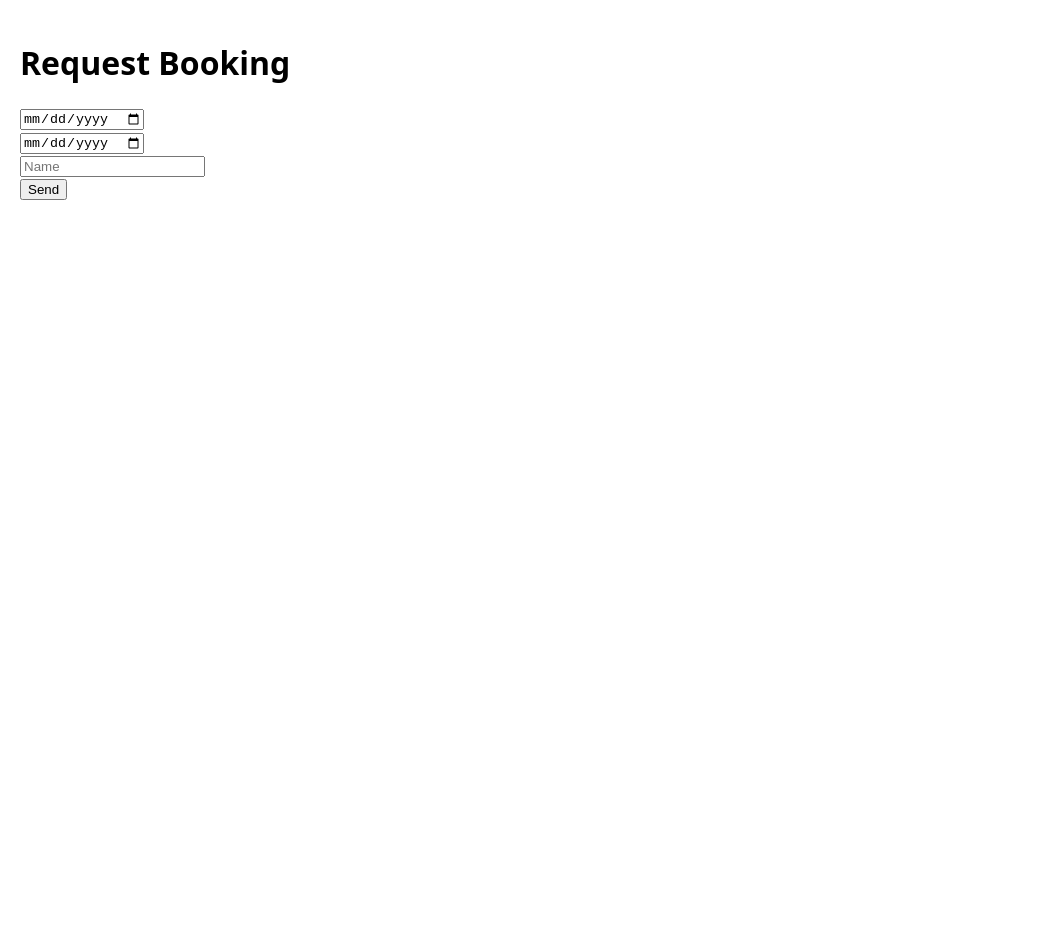
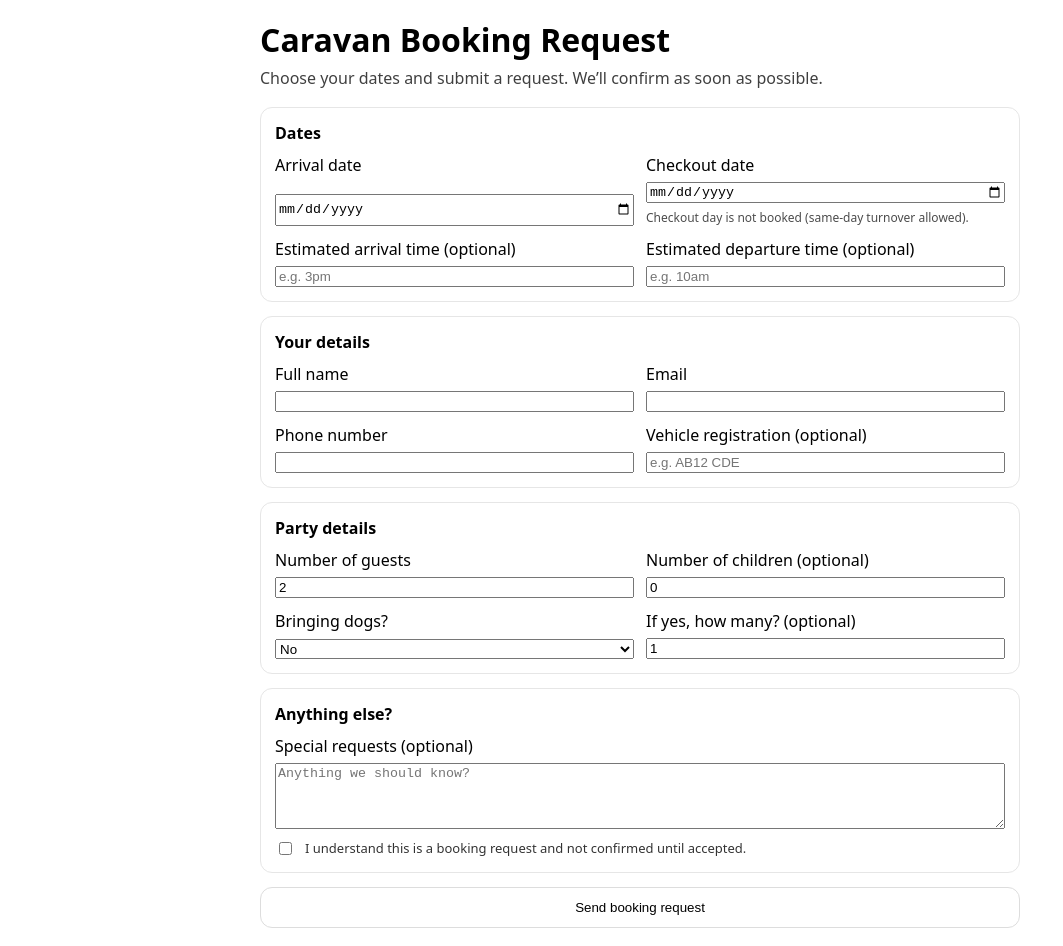
Before and after one commit to Liamdlking/Kingscaravan, a Next.js app: page /book in a window 1280 px wide. Shown: the whole page, without its empty margins (0-1063 px from the left). Before the commit the page ends 800 px from the top, so only its background shows below. Built offline with nearby package versions, Linux system fonts and the light colour scheme.

Commit message:
Refactor Book component to BookPage with enhanced form
Refactor booking form to improve structure and add additional fields for user input.

```diff
--- a/app/book/page.tsx
+++ b/app/book/page.tsx
@@ -1,34 +1,199 @@
+"use client";
 
-'use client';
-import { useState } from 'react';
+import React, { useState } from "react";
 
-export default function Book() {
-  const [msg, setMsg] = useState("");
+export default function BookPage() {
+  const [sending, setSending] = useState(false);
+  const [msg, setMsg] = useState<string>("");
 
-  async function submit(e:any) {
+  async function submit(e: React.FormEvent<HTMLFormElement>) {
     e.preventDefault();
-    const f = new FormData(e.target);
-    await fetch('/api/bookings', {
-      method: 'POST',
-      headers: { 'Content-Type': 'application/json' },
-      body: JSON.stringify({
-        start_date: f.get('start'),
-        end_date: f.get('end'),
-        guest_name: f.get('name'),
-        status: 'provisional'
-      })
-    });
-    setMsg("Request sent!");
+    setMsg("");
+    setSending(true);
+
+    const f = new FormData(e.currentTarget);
+
+    const payload = {
+      status: "provisional",
+      start_date: String(f.get("start_date") || ""),
+      end_date: String(f.get("end_date") || ""),
+      guest_name: String(f.get("guest_name") || ""),
+      guest_email: String(f.get("guest_email") || ""),
+      phone: String(f.get("phone") || ""),
+      guests_count: Number(f.get("guests_count") || 0) || null,
+      children_count: Number(f.get("children_count") || 0) || null,
+      dogs_count: f.get("dogs") === "yes" ? Number(f.get("dogs_count") || 1) || 1 : 0,
+      vehicle_reg: String(f.get("vehicle_reg") || ""),
+      arrival_time: String(f.get("arrival_time") || ""),
+      departure_time: String(f.get("departure_time") || ""),
+      special_requests: String(f.get("special_requests") || ""),
+      terms: f.get("terms") === "on",
+    };
+
+    if (!payload.terms) {
+      setSending(false);
+      setMsg("Please tick the terms box to submit your request.");
+      return;
+    }
+
+    try {
+      const res = await fetch("/api/bookings", {
+        method: "POST",
+        headers: { "Content-Type": "application/json" },
+        body: JSON.stringify(payload),
+      });
+      const json = await res.json();
+
+      if (!res.ok) throw new Error(json?.error || "Could not submit request");
+
+      setMsg("✅ Request sent! We’ll review and confirm availability.");
+      (e.currentTarget as HTMLFormElement).reset();
+    } catch (err: any) {
+      setMsg(err?.message || "Something went wrong");
+    } finally {
+      setSending(false);
+    }
   }
 
   return (
-    <form onSubmit={submit} style={{ padding:20 }}>
-      <h1>Request Booking</h1>
-      <input name="start" type="date" required /><br/>
-      <input name="end" type="date" required /><br/>
-      <input name="name" placeholder="Name" required /><br/>
-      <button>Send</button>
-      <div>{msg}</div>
-    </form>
+    <div style={{ maxWidth: 760, margin: "0 auto", padding: 18 }}>
+      <h1 style={{ margin: "0 0 6px" }}>Caravan Booking Request</h1>
+      <p style={{ margin: "0 0 18px", opacity: 0.75 }}>
+        Choose your dates and submit a request. We’ll confirm as soon as possible.
+      </p>
+
+      <form onSubmit={submit} style={{ display: "grid", gap: 14 }}>
+        <section style={card}>
+          <h2 style={h2}>Dates</h2>
+          <div style={grid2}>
+            <label style={field}>
+              <span>Arrival date</span>
+              <input name="start_date" type="date" required />
+            </label>
+
+            <label style={field}>
+              <span>Checkout date</span>
+              <input name="end_date" type="date" required />
+              <small style={help}>Checkout day is not booked (same-day turnover allowed).</small>
+            </label>
+
+            <label style={field}>
+              <span>Estimated arrival time (optional)</span>
+              <input name="arrival_time" placeholder="e.g. 3pm" />
+            </label>
+
+            <label style={field}>
+              <span>Estimated departure time (optional)</span>
+              <input name="departure_time" placeholder="e.g. 10am" />
+            </label>
+          </div>
+        </section>
+
+        <section style={card}>
+          <h2 style={h2}>Your details</h2>
+          <div style={grid2}>
+            <label style={field}>
+              <span>Full name</span>
+              <input name="guest_name" required />
+            </label>
+
+            <label style={field}>
+              <span>Email</span>
+              <input name="guest_email" type="email" required />
+            </label>
+
+            <label style={field}>
+              <span>Phone number</span>
+              <input name="phone" required />
+            </label>
+
+            <label style={field}>
+              <span>Vehicle registration (optional)</span>
+              <input name="vehicle_reg" placeholder="e.g. AB12 CDE" />
+            </label>
+          </div>
+        </section>
+
+        <section style={card}>
+          <h2 style={h2}>Party details</h2>
+          <div style={grid2}>
+            <label style={field}>
+              <span>Number of guests</span>
+              <input name="guests_count" type="number" min={1} max={20} defaultValue={2} required />
+            </label>
+
+            <label style={field}>
+              <span>Number of children (optional)</span>
+              <input name="children_count" type="number" min={0} max={20} defaultValue={0} />
+            </label>
+
+            <label style={field}>
+              <span>Bringing dogs?</span>
+              <select name="dogs" defaultValue="no">
+                <option value="no">No</option>
+                <option value="yes">Yes</option>
+              </select>
+            </label>
+
+            <label style={field}>
+              <span>If yes, how many? (optional)</span>
+              <input name="dogs_count" type="number" min={1} max={5} defaultValue={1} />
+            </label>
+          </div>
+        </section>
+
+        <section style={card}>
+          <h2 style={h2}>Anything else?</h2>
+          <label style={field}>
+            <span>Special requests (optional)</span>
+            <textarea name="special_requests" rows={4} placeholder="Anything we should know?" />
+          </label>
+
+          <label style={{ display: "flex", gap: 10, alignItems: "flex-start", marginTop: 10 }}>
+            <input type="checkbox" name="terms" />
+            <span style={{ fontSize: 13, opacity: 0.8 }}>
+              I understand this is a booking request and not confirmed until accepted.
+            </span>
+          </label>
+        </section>
+
+        <button type="submit" disabled={sending} style={btn}>
+          {sending ? "Sending…" : "Send booking request"}
+        </button>
+
+        {msg && (
+          <div style={{ padding: 12, borderRadius: 10, border: "1px solid #e6e6e6", background: "#fafafa" }}>
+            {msg}
+          </div>
+        )}
+      </form>
+    </div>
   );
 }
+
+const card: React.CSSProperties = {
+  padding: 14,
+  borderRadius: 12,
+  border: "1px solid #e6e6e6",
+  background: "white",
+};
+
+const h2: React.CSSProperties = { margin: "0 0 10px", fontSize: 16 };
+
+const grid2: React.CSSProperties = {
+  display: "grid",
+  gridTemplateColumns: "1fr 1fr",
+  gap: 12,
+};
+
+const field: React.CSSProperties = { display: "grid", gap: 6 };
+
+const help: React.CSSProperties = { fontSize: 12, opacity: 0.7 };
+
+const btn: React.CSSProperties = {
+  padding: "12px 14px",
+  borderRadius: 12,
+  border: "1px solid #ddd",
+  background: "white",
+  cursor: "pointer",
+};
```
